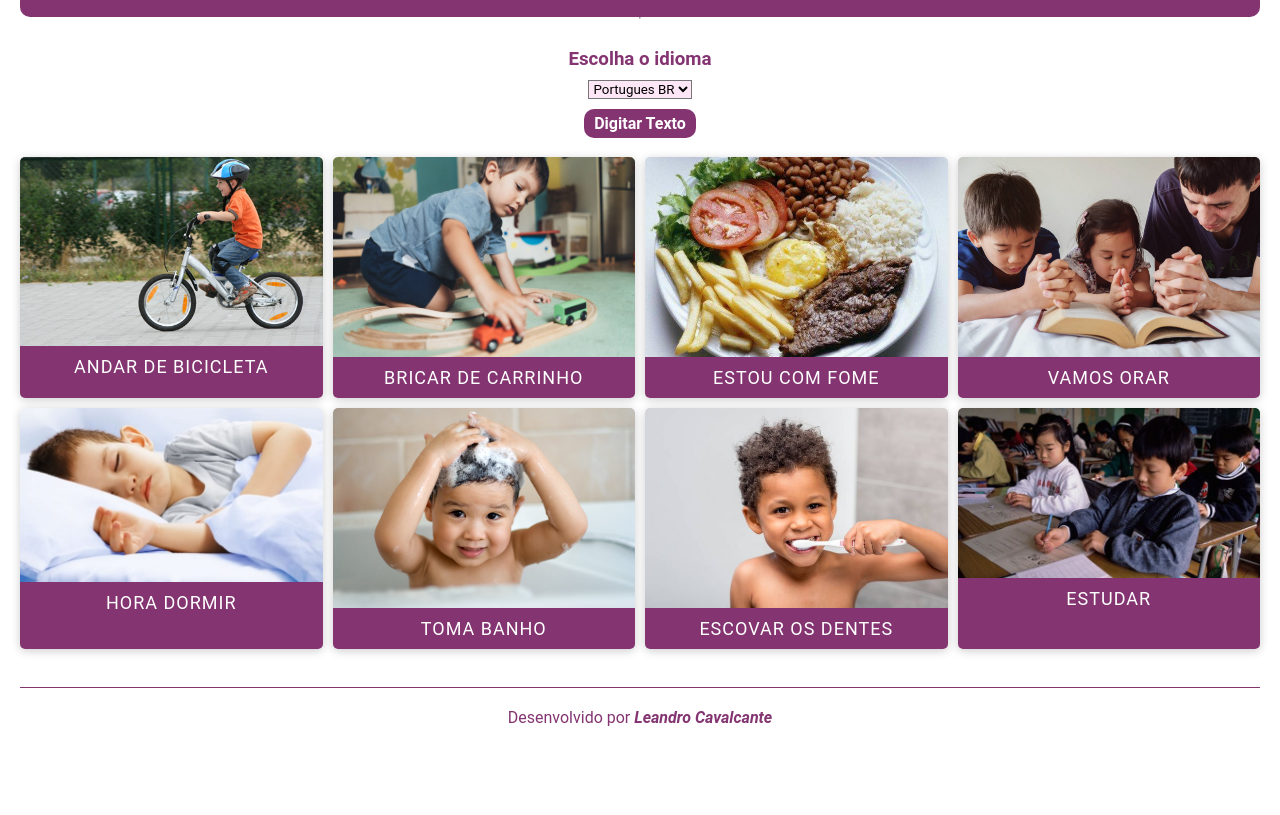
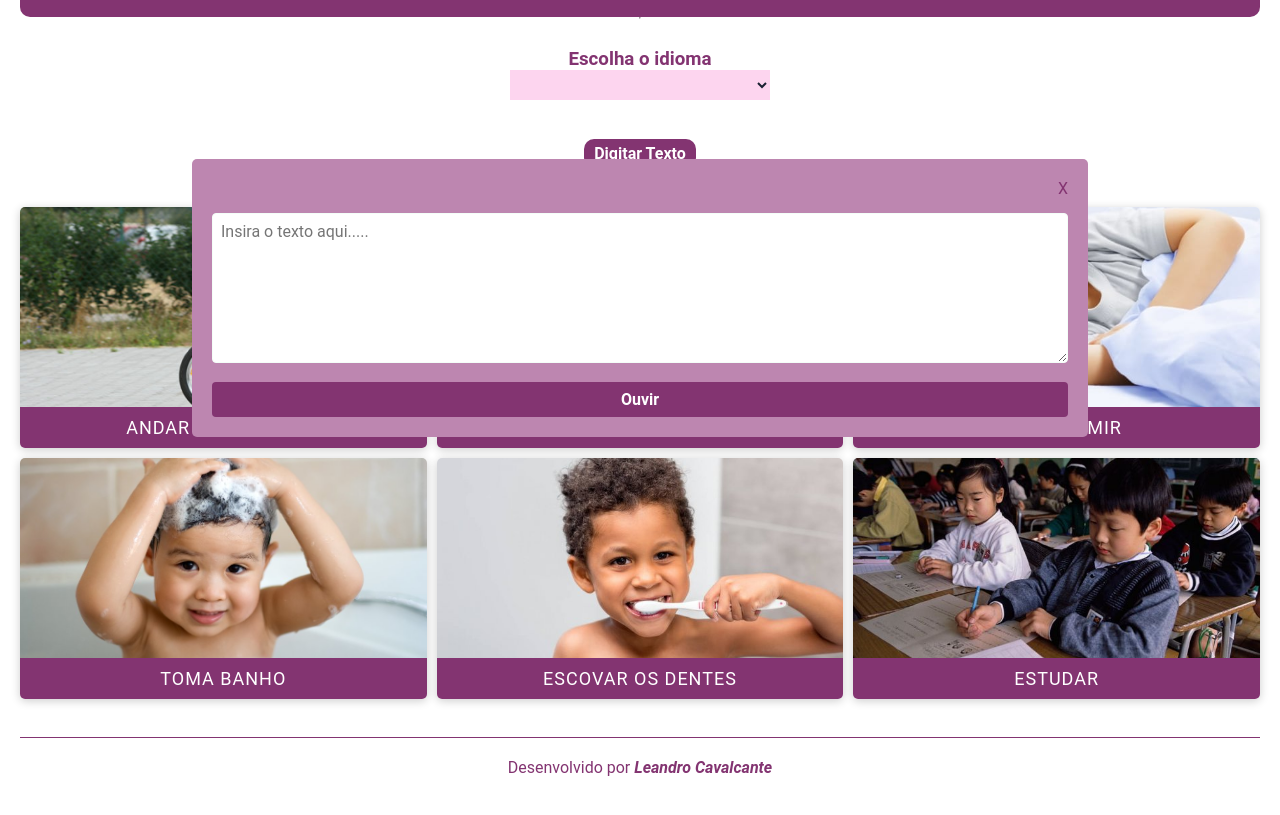
Before and after one commit to LeoScripts/leitor-de-texto, a website: page index.html in a window 1280 px wide. Both pictures are taken after a click on the button "Digitar Texto". Shown: the part 81-896 px from the top of the page. Before the commit the page ends 848 px from the top, so only its background shows below. Drawn offline with Linux system fonts and the light colour scheme.

Commit message:
modificaçoes feitas ate a instalaçao dos idiomas

```diff
--- a/app.js
+++ b/app.js
@@ -1,16 +1,26 @@
 //selecionado o main e adicionando na varialvel main
 const main = document.querySelector('main')
+
+//adicionando a classe do botao a essa variavel
+const botaoTexto = document.querySelector('.botao-texto')
+
+//adicionando a div em que sera feito o clic pra o aparecimeto da textearea
+const divCaixaTexto = document.querySelector('.caixa-texto')
+
+//adicionando classe que recebe a função sair
+const saiDivCaixaTexto = document.querySelector('.sair')
+
+//selecionando o select pra colocarmos os options que criamos aqui
+const idiomas = document.querySelector('select')
 
 //array com imagens e textos que seram usados
 const expressaoHumana = [
     {img:'./img/andar de bicicleta.jpg', texto: 'andar de bicicleta'},
-    {img:'./img/brincar-de-carrinho.jpeg', texto: 'bricar de carrinho'},
-    {img:'./img/comida.jpg', texto: 'estou com fome'},
     {img:'./img/oração.jpg', texto: 'vamos orar'},
     {img:'./img/dormir.jpg', texto: 'hora dormir'},
     {img:'./img/banho.jpg', texto: 'toma banho'},
     {img:'./img/escovar dente.jpg', texto: 'escovar os dentes'},
-    {img:'./img/estudar.jpg', texto: 'estudar'},
+    {img:'./img/estudar.jpg', texto: 'estudar'}
 ]
 
 const criarExpressao = ({ img, texto }) => {
@@ -28,5 +38,35 @@ const criarExpressao = ({ img, texto }) => {
     main.appendChild(div)
 }
 
+//faz a criação dos itens na div
+expressaoHumana.forEach(criarExpressao);
 
-expressaoHumana.forEach(criarExpressao)
+
+let voices = []
+
+//adicionando pacote colecao de vozes
+speechSynthesis.addEventListener('voiceschanged', () => {
+    voices = speechSynthesis.getVoices()
+
+    voices.forEach(({ name, lang }) => {
+        const option = document.createElement('option')
+
+        option.value = name
+        option.textContent = `${lang} | ${name}`
+        idiomas.appendChild(option)
+    })
+})
+
+
+
+//pra quando o botao for clicado apareça o textarea
+botaoTexto.addEventListener('click',()=>{
+    //adicionando a classe show  que ao clicar no botao faz a textarea aprarecer
+    divCaixaTexto.classList.add('show')
+
+})
+
+saiDivCaixaTexto.addEventListener('click', ()=>{
+    //desativando a caixa texarea atravez da classe show
+    divCaixaTexto.classList.remove('show')
+})
--- a/index.html
+++ b/index.html
@@ -1,8 +1,7 @@
 <!DOCTYPE html>
-<html lang="en">
+<html lang="pt-BR">
 <head>
     <meta charset="UTF-8">
-    <meta http-equiv="X-UA-Compatible" content="IE=edge">
     <meta name="viewport" content="width=device-width, initial-scale=1.0">
     <link rel="preconnect" href="https://fonts.googleapis.com">
     <link rel="preconnect" href="https://fonts.gstatic.com" crossorigin>
@@ -19,15 +18,13 @@
             <br>
 
             <h3 >Escolha o idioma</h3>
-
-            <select name="idioma" id="idioma" >
-                <option value="Portugues BR">Portugues BR</option>
-            </select>
+            <select></select>
+            <br>
 
 
-            <button class="btn botao-texto"> <b> Digitar Texto</b></button>
+            <button class="botao-texto btn"> <b> Digitar Texto</b></button>
 
-            <div class="inserir-texto">
+            <div class="caixa-texto">
                 <div class="sair">X</div>
 
                 <textarea placeholder="Insira o texto aqui....."></textarea>
--- a/style.css
+++ b/style.css
@@ -32,24 +32,31 @@ h3{
     margin-top: 10px;
 }
 
-select{
-    text-align: center;
-    margin: 10px;
+select {
+  background-color: #fdd5ef;
+  border: 0;
+  color: #1A2232;
+  font-size: 12px;
+  height: 30px;
+  margin: 0 auto 20px;
+  display: block;
+  min-width: 260px;
+  max-width: 30%;
+}
 
-    background-color: #fde7f6;
-
-}
 
 
 .btn {
     cursor: pointer;
-    background-color: #11AE68;
+    background-color: #fdd5ef;
     border: 0;
     border-radius: 4px;
     color: #fff;
     font-size: 16px;
     padding: 8px;
 }
+
+
 
 .btn:active {
   transform: scale(0.98);
@@ -60,30 +67,29 @@ select{
   outline: 0;
 }
 
-  .btn-toggle {
+.botao-texto {
   display: block;
   margin: auto;
   margin-bottom: 20px;
 }
 
-  .inserir-texto {
+.caixa-texto {
   width: 70%;
   position: absolute;
   top: 30%;
   left: 50%;
   transform: translate(-50%, -800px);
-    background-color: #1A2232;
-    color: #fff;
+  background-color: #bd86b0;
+  color: #833471;
   padding: 20px;
   border-radius: 5px;
   transition: all 1s ease-in-out;
 }
 
-  .inserir-texto.show {
+.caixa-texto.show {
   transform: translate(-50%, 0);
 }
-
-  .inserir-texto textarea {
+.caixa-texto textarea {
   border: 1px #F4FEF8 solid;
   border-radius: 4px;
   font-size: 16px;
@@ -93,14 +99,15 @@ select{
   height: 150px;
 }
 
-  .inserir-texto .btn {
+.caixa-texto .btn {
   width: 100%;
 }
 
-  .inserir-texto .sair {
+.caixa-texto .sair {
   float: right;
   text-align: right;
   cursor: pointer;
+
 }
 
 .botao-texto{
@@ -133,7 +140,7 @@ select{
 
 main{
     display: grid;
-    grid-template-columns: repeat(4, 1fr);
+    grid-template-columns: repeat(3, 1fr);
     grid-gap: 10px;
 }
 
```
Also changed, not shown: img/5bdf38bd-2776-45bc-811e-210ee273b259.jpg (added). Lines whose indentation alone changed are shown as unchanged.
